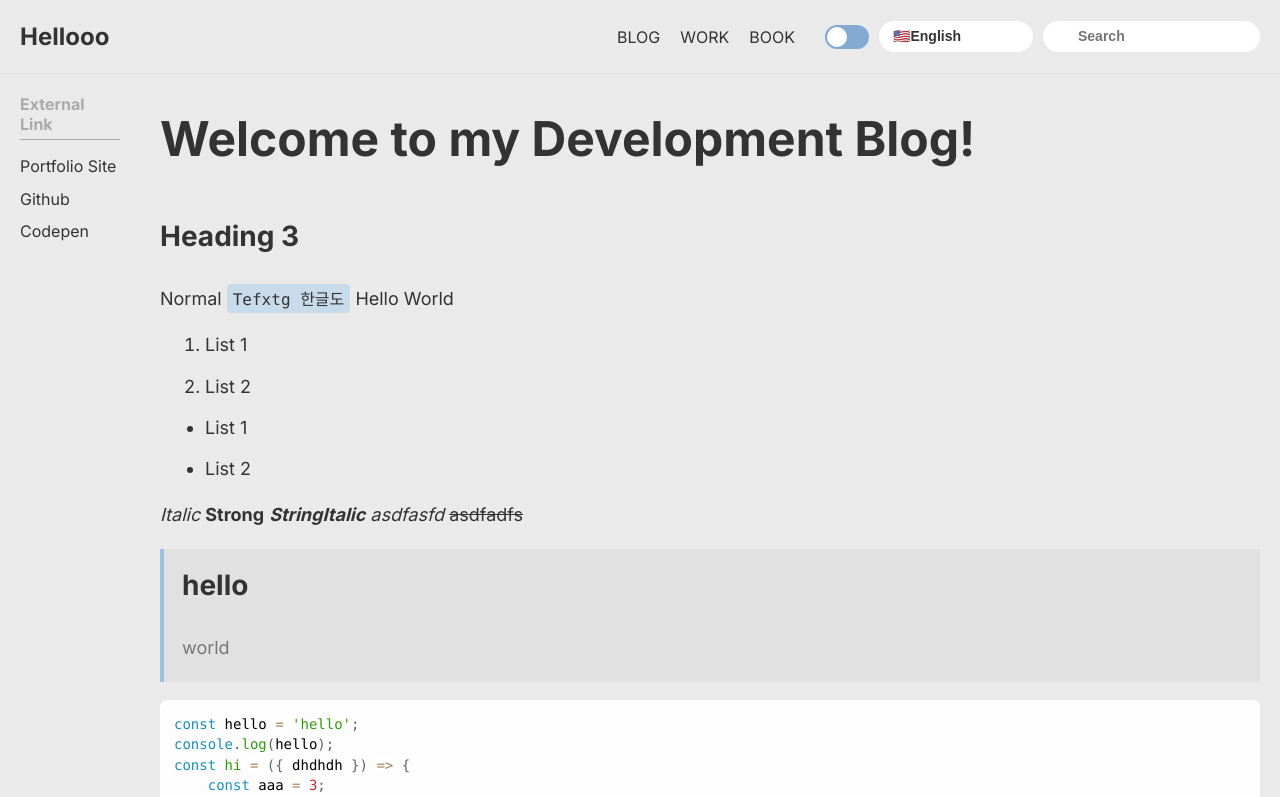
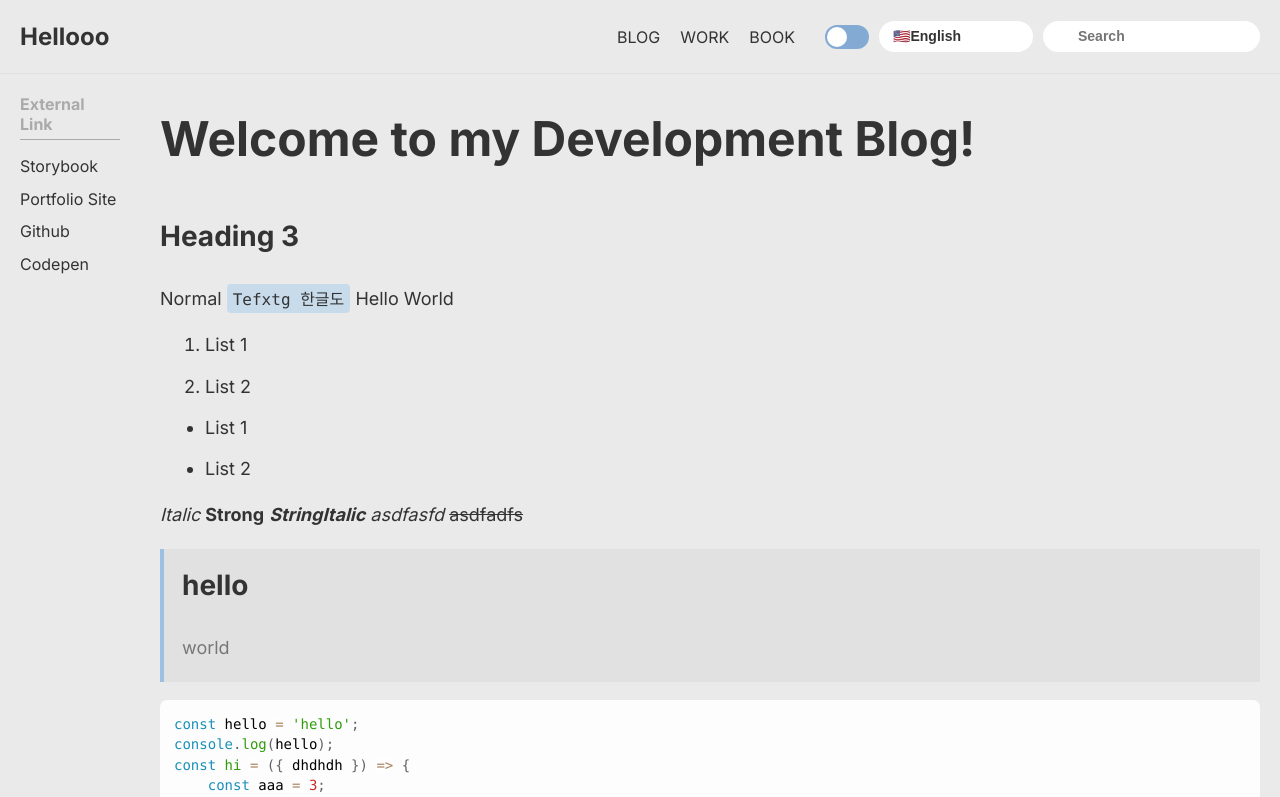
Before and after one commit to Johnyworld/devlog-legacy, a React (Create React App) app: page / in a window 1280 px wide. Shown: the top 797 px of the page. Built offline with nearby package versions, Linux system fonts and the light colour scheme.

Commit message:
Add storybook link to External link list menu

```diff
--- a/src/Data/list.ts
+++ b/src/Data/list.ts
@@ -1,6 +1,11 @@
 import { TFunction } from 'i18next';
 
 export const getExternalLinkList = (t: TFunction) => [
+    {
+        id: 'storybook',
+        content: t('external_storybook'),
+        uri: 'http://johnyworld.com'
+    },
     {
         id: 'johnyworld',
         content: t('external_johnyworld'),
--- a/src/Locale/en.ts
+++ b/src/Locale/en.ts
@@ -7,6 +7,7 @@ export default {
     gnb_work: 'WORK',
     gnb_book: 'BOOK',
     external: 'External Link',
+    external_storybook: 'Storybook',
     external_johnyworld: 'Portfolio Site',
     external_github: 'Github',
     external_codepen: 'Codepen',
--- a/src/Locale/ko.ts
+++ b/src/Locale/ko.ts
@@ -7,6 +7,7 @@ export default {
     gnb_work: '포트폴리오',
     gnb_book: '서평',
     external: '외부 링크',
+    external_storybook: '스토리북',
     external_johnyworld: '포트폴리오 사이트',
     external_github: '깃헙',
     external_codepen: '코드펜',
```
Lines whose indentation alone changed are shown as unchanged.
